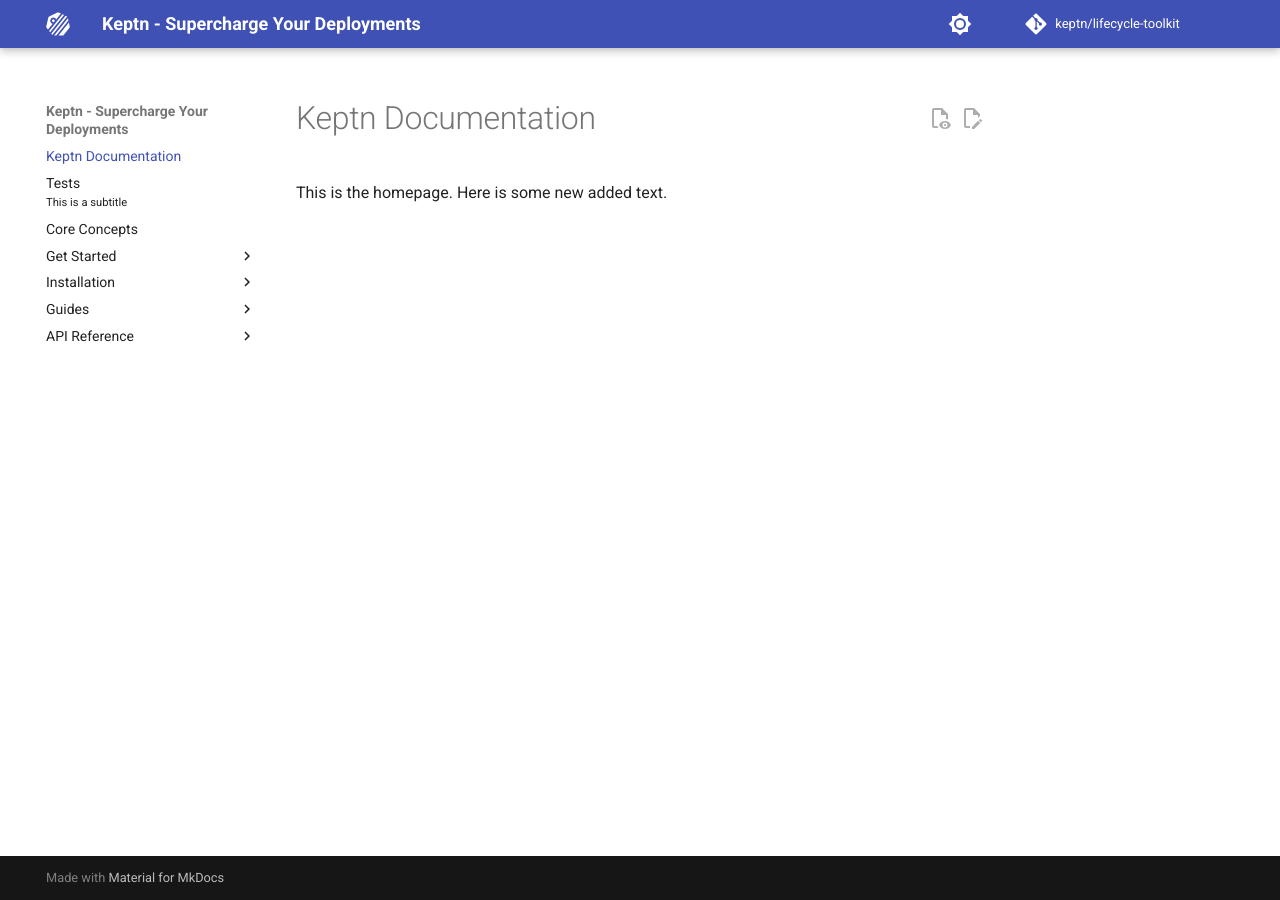
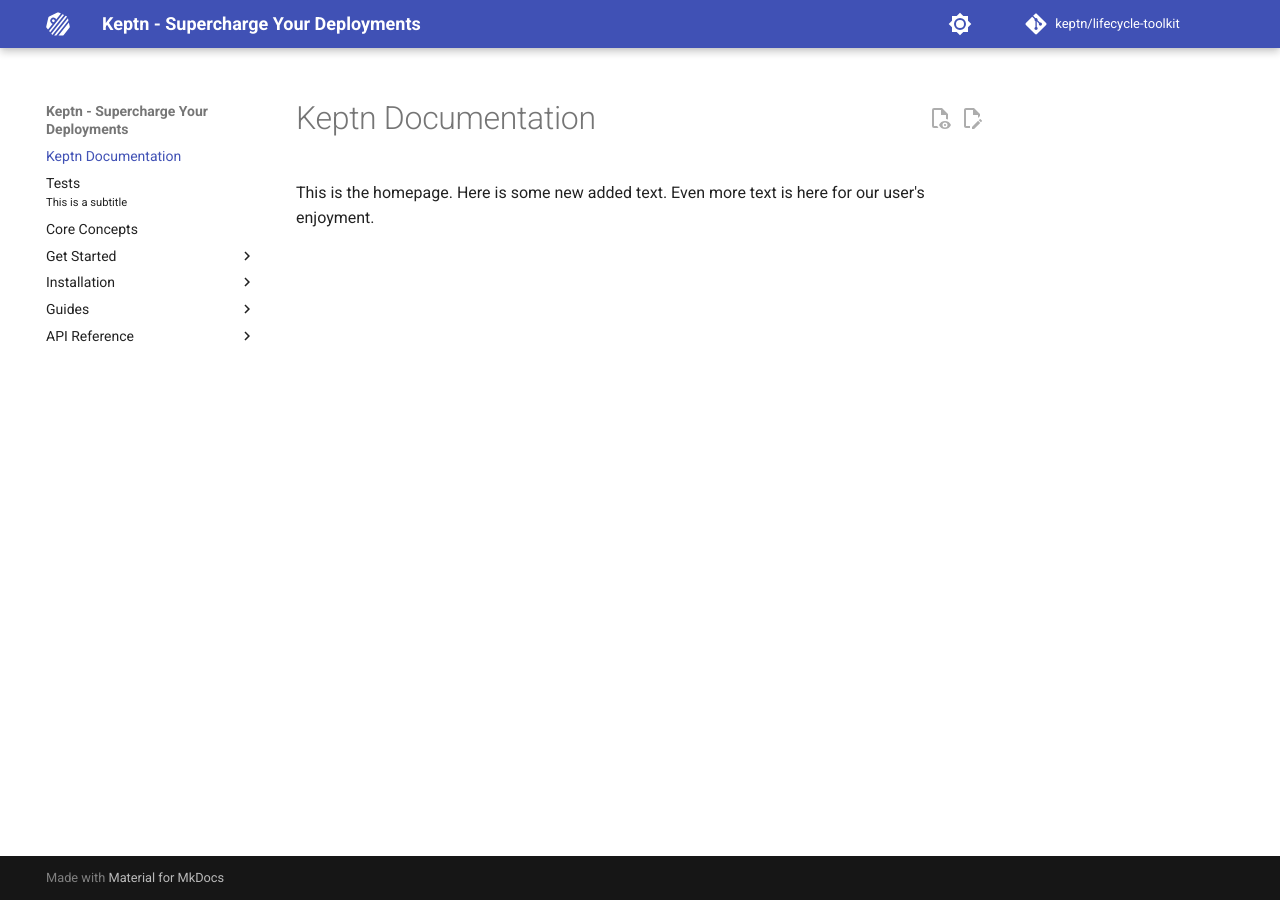
Before and after one commit to mowies/mkdocs-testing, an MkDocs documentation site: the page built from docs/index.md, in a window 1280 px wide. Built offline with MkDocs 1.6.1 and Material for MkDocs 9.7.7, drawn with Linux system fonts in a browser that asks for light colours; plug-ins that fetch from the network failed and are left out; comment, search, counter and statistics services are not loaded.

Commit message:
add even more things
Signed-off-by: Moritz Wiesinger <moritz.wiesinger@dynatrace.com>

```diff
--- a/docs/index.md
+++ b/docs/index.md
@@ -2,3 +2,4 @@
 
 This is the homepage.
 Here is some new added text.
+Even more text is here for our user's enjoyment.
```
